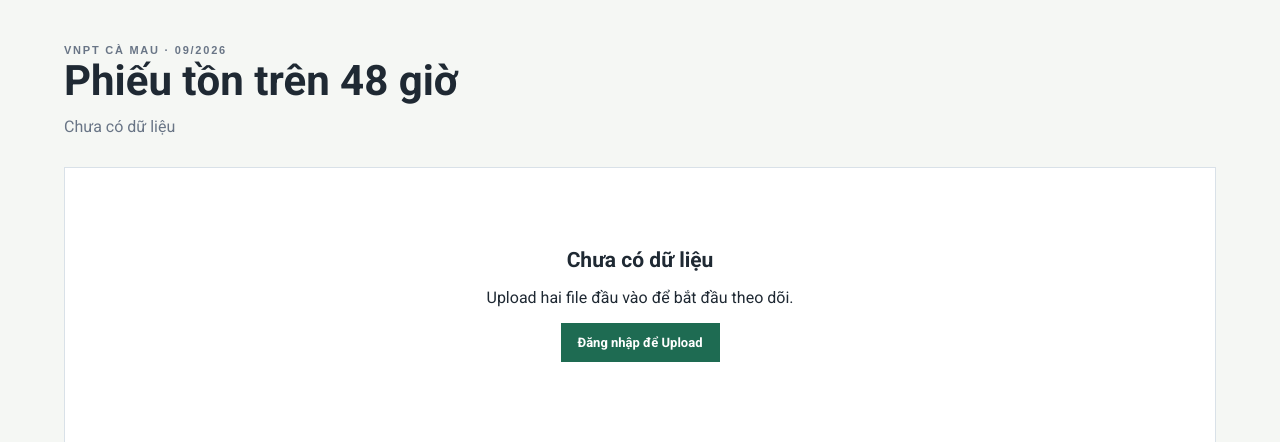
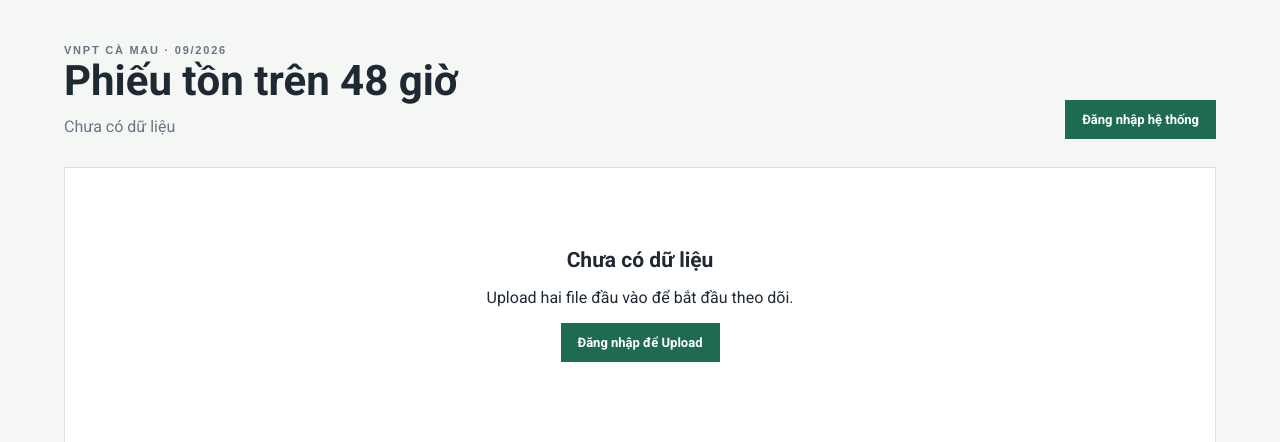
Before and after one commit to caotrinhan/phieuton, a Flask app: page / in a window 1280 px wide. Shown: the top 442 px of the page. Run offline with Flask 3, Linux system fonts and the light colour scheme; data that the repository does not hold is empty; parts of the project's set-up code (start-up, migrations or seed data) failed here and were passed over.

Commit message:
Bo sung quyen admin upload 2

```diff
--- a/app/templates/dashboard.html
+++ b/app/templates/dashboard.html
@@ -8,10 +8,10 @@
   </div>
   <div class="heading-actions">
     {% if current_user.is_authenticated and current_user.is_admin %}
-<a href="{{ url_for('main.upload') }}" class="btn btn-primary">
-    <i class="fas fa-upload"></i> Upload file tồn
-</a>
-{% endif %}
+      <a class="button primary" href="{{ url_for('main.upload') }}">Upload file tồn mới</a>
+    {% else %}
+      <a class="button primary" href="{{ url_for('auth.login') }}">Đăng nhập hệ thống</a>
+    {% endif %}
     {% if batch %}<a class="button secondary" href="{{ url_for('main.export_xlsx') }}">Xuất Excel</a>{% endif %}
   </div>
 </div>
```
